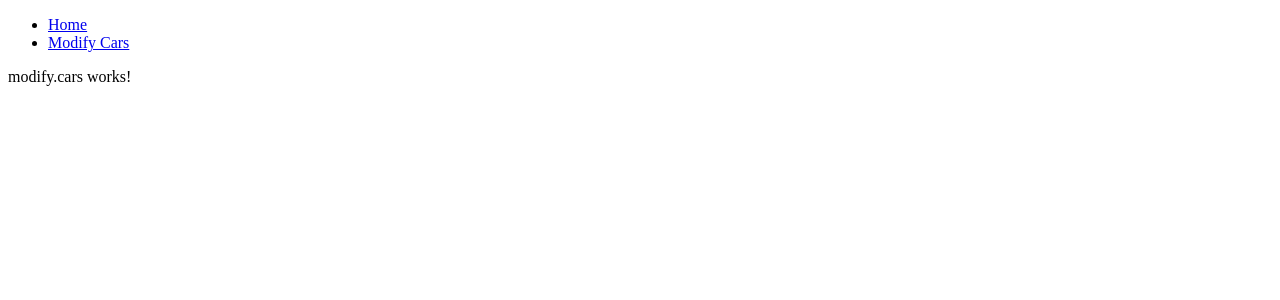
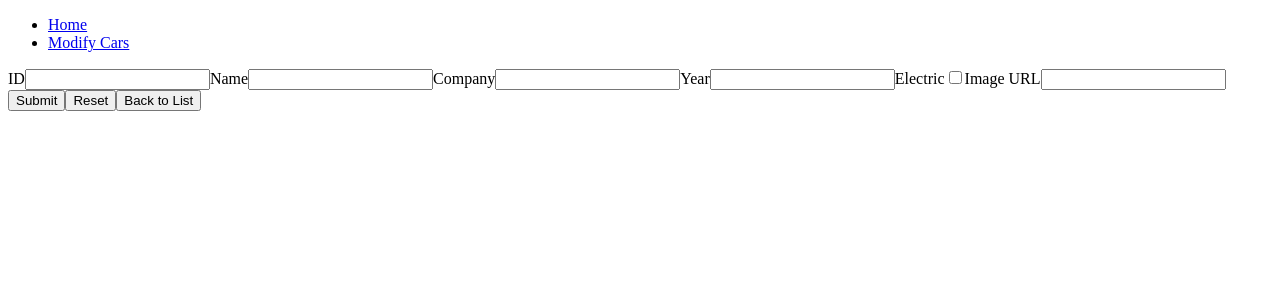
Before and after one commit to 1Abdulhadi/Abdulhadi__Alzehhawi_learning_angular, an Angular app: page /modify-cars in a window 1280 px wide. Shown: the top 300 px of the page. Built offline with nearby package versions, Linux system fonts and the light colour scheme.

Commit message:
Added reactive forms to modify-cars component and edit/delete buttons to car-list

```diff
--- a/src/app/car.list/car.list.component.html
+++ b/src/app/car.list/car.list.component.html
@@ -1,3 +1,28 @@
+<!DOCTYPE html>
+<html lang="en">
+
+<head>
+  <meta charset="UTF-8">
+  <meta name="viewport" content="width=device-width, initial-scale=1.0">
+  <title>Assignment 3</title>
+</head>
+<body>
 <div>
-  <app-car-list-item *ngFor="let car of carsList" [car]="car"></app-car-list-item>
+  <table>
+    <tbody>
+    <tr *ngFor="let car of carsList; let i = index"
+        [ngClass]="{'even-item': i % 2 === 0, 'odd-item': i % 2 !== 0}">
+      <td>
+        <app-car-list-item [car]="car"></app-car-list-item>
+      </td>
+      <td>
+        <button (click)="onDelete(car.id)">Delete</button>
+        <button (click)="onEdit(car.id)">Edit</button>
+      </td>
+    </tr>
+    </tbody>
+  </table>
 </div>
+</body>
+
+</html>
--- a/src/app/modify.cars/modify.cars.component.html
+++ b/src/app/modify.cars/modify.cars.component.html
@@ -1 +1,23 @@
-<p>modify.cars works!</p>
+<form [formGroup]="carForm" (ngSubmit)="onSubmit()">
+  <label for="id">ID</label>
+  <input id="id" formControlName="id" type="number" />
+
+  <label for="name">Name</label>
+  <input id="name" formControlName="name" type="text" />
+
+  <label for="company">Company</label>
+  <input id="company" formControlName="company" type="text" />
+
+  <label for="year">Year</label>
+  <input id="year" formControlName="year" type="number" />
+
+  <label for="electric">Electric</label>
+  <input id="electric" formControlName="electric" type="checkbox" />
+
+  <label for="imageUrl">Image URL</label>
+  <input id="imageUrl" formControlName="imageUrl" type="text" />
+
+  <button type="submit">Submit</button>
+  <button type="button" (click)="carForm.reset()">Reset</button>
+  <button type="button" (click)="navigateToCarList()">Back to List</button>
+</form>
--- a/src/app/modify.cars/modify.cars.component.ts
+++ b/src/app/modify.cars/modify.cars.component.ts
@@ -1,11 +1,65 @@
-import { Component } from '@angular/core';
+import { Component, OnInit } from '@angular/core';
+import { FormBuilder, FormGroup, FormsModule, ReactiveFormsModule, Validators } from "@angular/forms";
+import { ActivatedRoute, Router } from "@angular/router";
+import { NgIf } from "@angular/common";
+import { Cars } from '../cars';
+import { CarService } from '../services/car.service';
 
 @Component({
-  selector: 'app-modify.cars',
-  imports: [],
+  selector: 'app-modify-cars',
+  standalone: true,
+  imports: [
+    FormsModule,
+    NgIf,
+    ReactiveFormsModule
+  ],
   templateUrl: './modify.cars.component.html',
-  styleUrl: './modify.cars.component.css',
+  styleUrls: ['./modify.cars.component.css']
 })
-export class ModifyCarsComponent {
+export class ModifyCarsComponent implements OnInit {
+  carForm: FormGroup;
+  car: Cars | undefined;
 
+  constructor(
+    private fb: FormBuilder,
+    private route: ActivatedRoute,
+    private carService: CarService,
+    private router: Router
+  ) {
+    this.carForm = this.fb.group({
+      id: ['', Validators.required],
+      name: ['', Validators.required],
+      company: ['', Validators.required],
+      year: ['', Validators.required],
+      electric: [false],
+      imageUrl: ['']
+    });
+  }
+
+  ngOnInit(): void {
+    const id = this.route.snapshot.paramMap.get('id');
+    if (id) {
+      this.carService.getCar(+id).subscribe(car => {
+        if (car) {
+          this.car = car;
+          this.carForm.patchValue(car);
+        }
+      });
+    }
+  }
+
+  onSubmit(): void {
+    const car: Cars = this.carForm.value;
+
+    if (car.id) {
+      this.carService.updateCar(car);
+    } else {
+      this.carService.createCar(car);
+    }
+    this.router.navigate(['/cars']);
+  }
+
+  navigateToCarList(): void {
+    this.router.navigate(['/cars']);
+  }
 }
```
